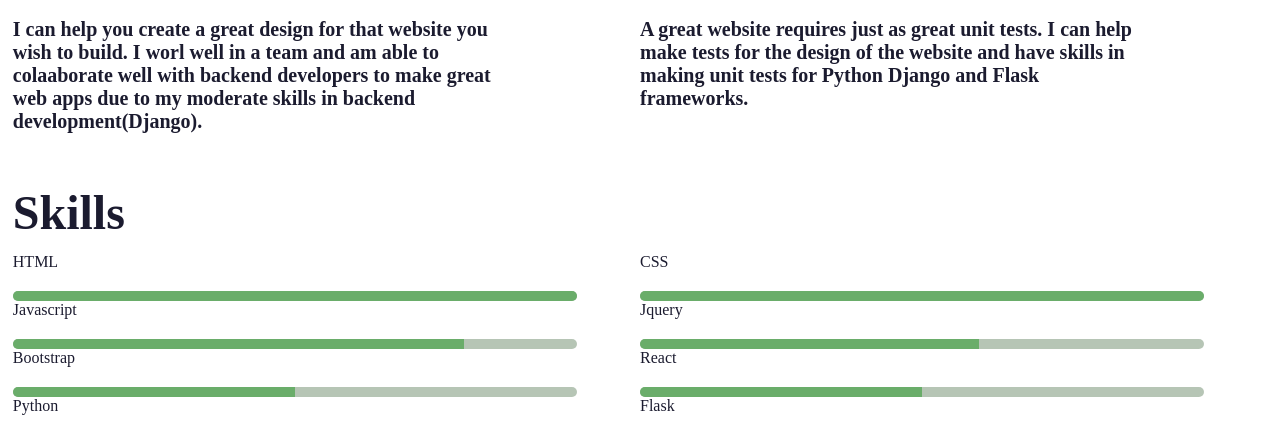
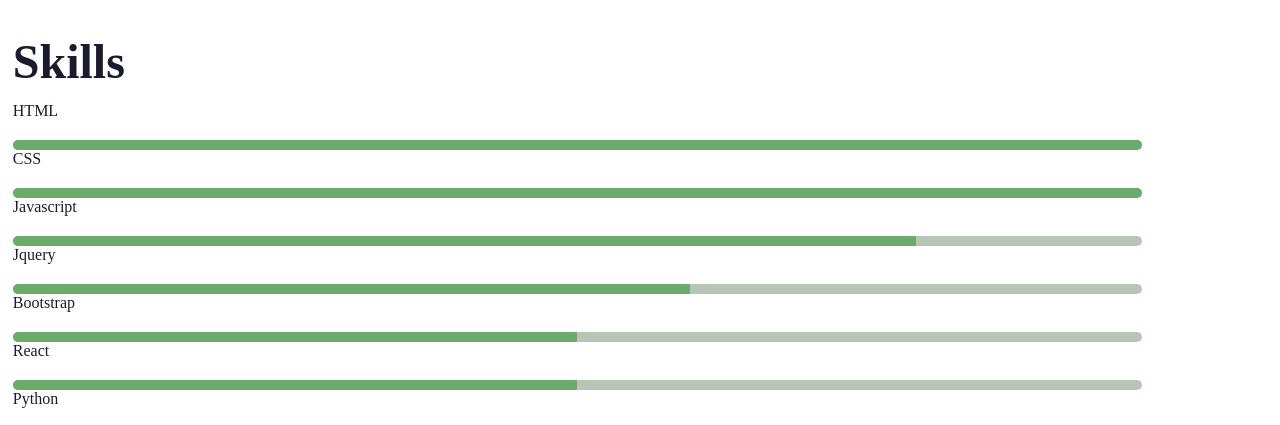
Before and after one commit to Seun2255/Stage2, a plain HTML site: page index.html in a window 1280 px wide. Shown: the part 794-1219 px from the top of the page. Drawn offline with Linux system fonts and the light colour scheme.

Commit message:
Update index.html

```diff
--- a/index.html
+++ b/index.html
@@ -3,7 +3,7 @@
 <head>
   <title>My Resume</title>
   <link rel="stylesheet" media="only screen and (min-width: 800px)" href="css/resume_large.css" type="text/css" />
-  <link rel="stylesheet" media="only screen and (max-width: 400px)" href="css/resume_small.css" type="text/css" />
+  <link rel="stylesheet" media="only screen and (min-width: 320px)" href="css/resume_small.css" type="text/css" />
 </head>
 <body>
   <!-- Header -->
```
